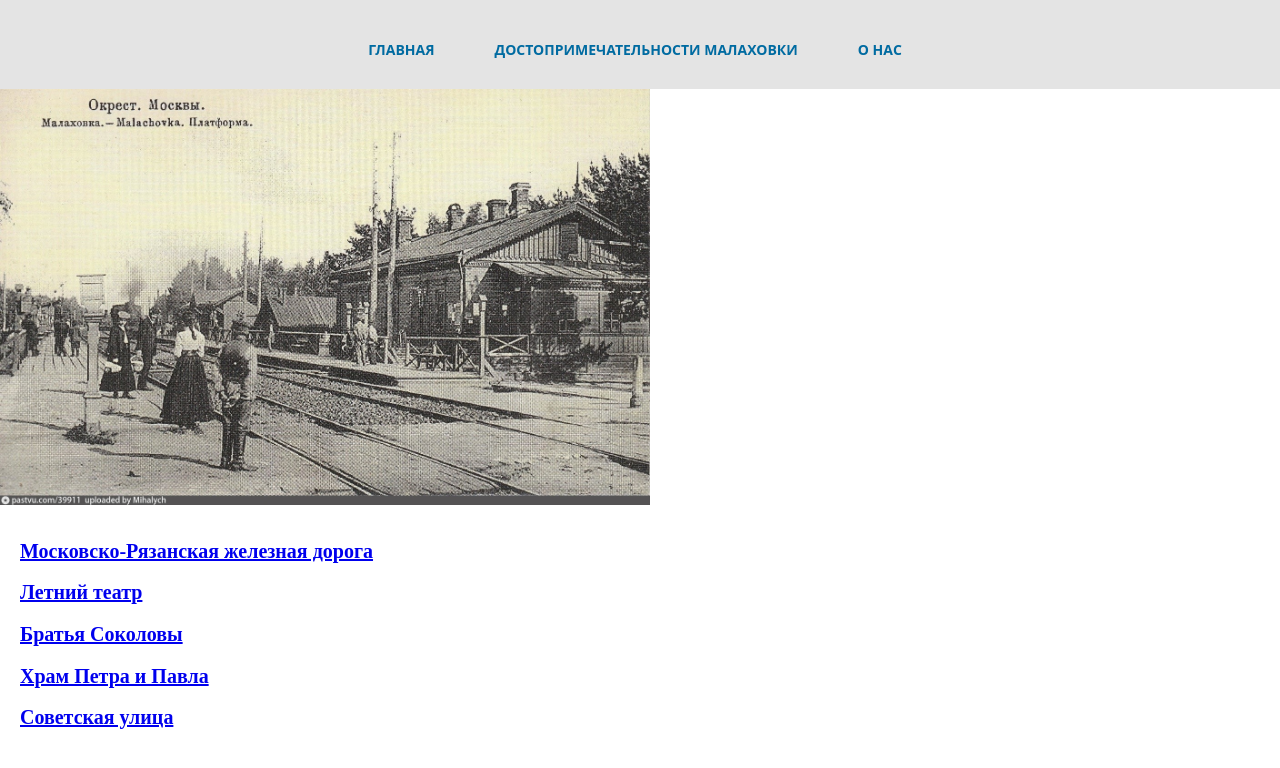
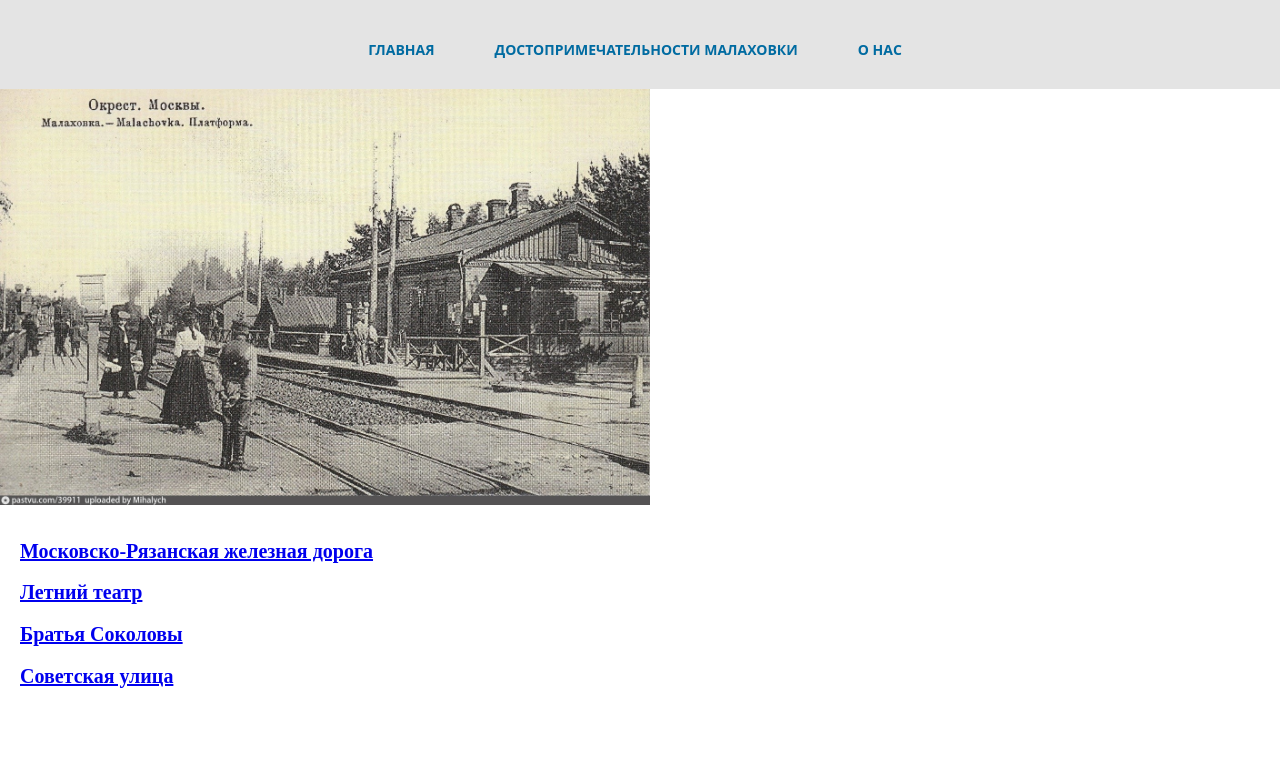
Before and after one commit to dantebat/Obrazmap, a plain HTML site: page dostoprim.html in a window 1280 px wide. Drawn offline with Linux system fonts and the light colour scheme.

Commit message:
Update dostoprim.html

```diff
--- a/dostoprim.html
+++ b/dostoprim.html
@@ -35,7 +35,6 @@
 			</div>
 		<h2 class="dostoprim_text"><a href="letnyitetr.html">Летний театр</a></h2>
 		<h2 class="base_text"><a href="sokolovi.html">Братья Соколовы</a></h2>
-		<h2 class="base_text"><a href="hram_petr_i_pavl.html">Храм Петра и Павла</a></h2>
 		<h2 class="base_text"><a href="sovetskay.html">Советская улица</a></h2>
 		</section>
 	</article>
```
